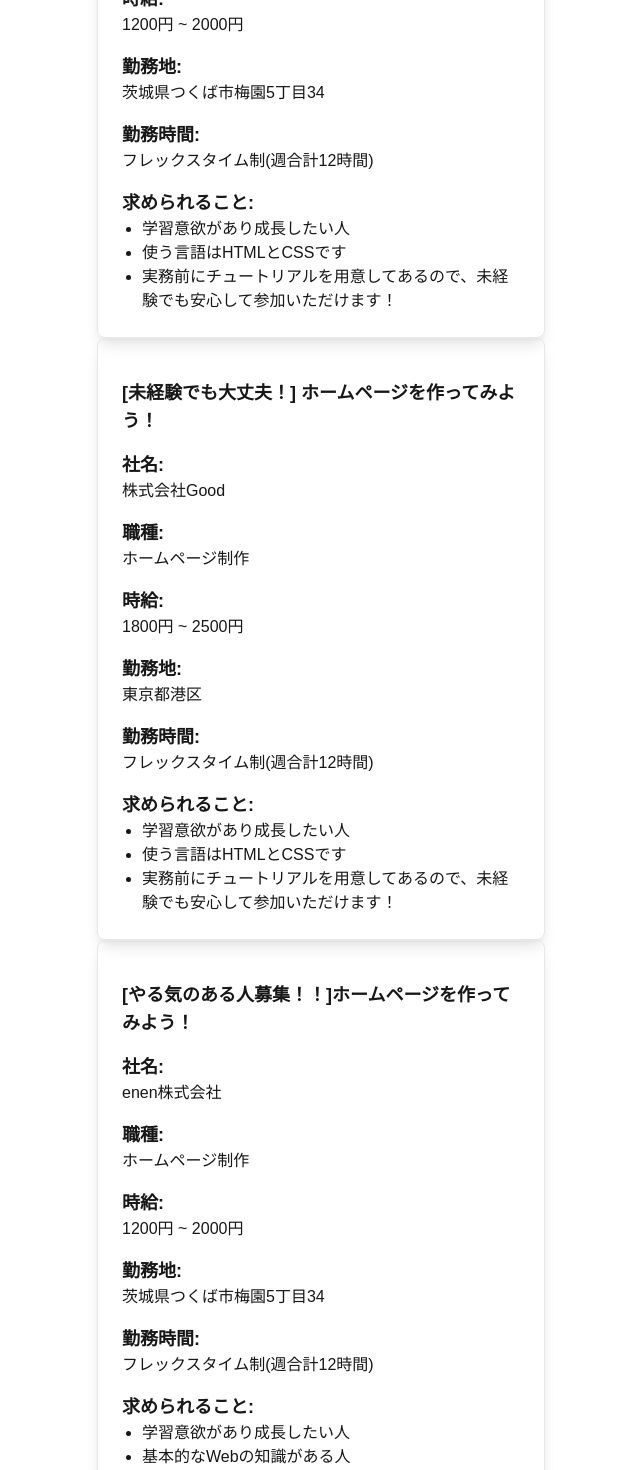
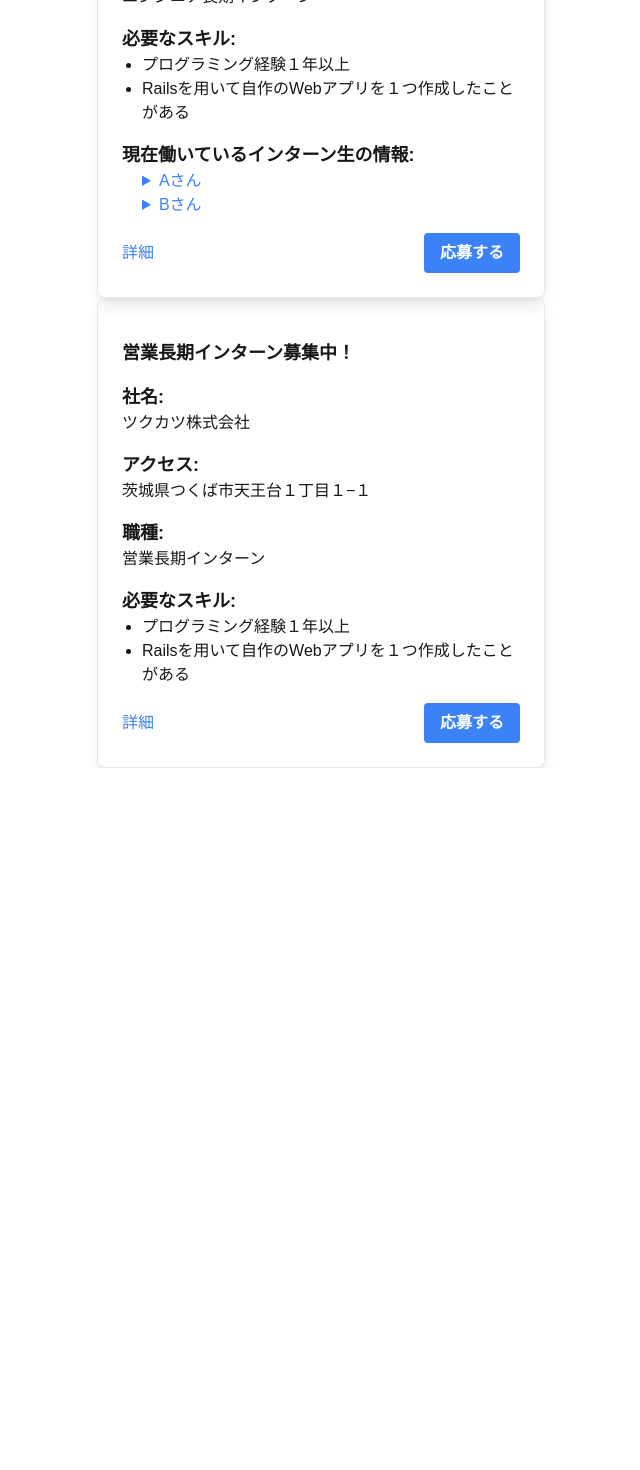
Before and after one commit to hirodesu85/enpit-syukatsu, a Next.js app: page / in a window 1280 px wide. Shown: the part 400-1870 px from the top of the page, without its empty margins (319-959 px from the left). After the commit the page ends 1168 px from the top, so only its background shows below. Built offline with nearby package versions, Linux system fonts and the light colour scheme.

Commit message:
feat: 求人の内容を変更

```diff
--- a/src/app/page.tsx
+++ b/src/app/page.tsx
@@ -1,4 +1,4 @@
-import Link from 'next/link'
+import Link from 'next/link';
 
 export default function Home() {
   return (
@@ -14,35 +14,51 @@
         {/* 会社情報 */}
         <div className="space-y-4">
           <div>
-            <h3 className="font-semibold text-lg">[未経験でも大丈夫！] ホームページを作ってみよう！</h3>
+            <h3 className="font-semibold text-lg">Rails 長期エンジニアインターン募集中！</h3>
           </div>
           <div>
             <h3 className="font-semibold text-lg">社名:</h3>
-            <p>DIC Japan株式会社</p>
+            <p>ツクカツ株式会社</p>
+          </div>
+          <div>
+            <h3 className="font-semibold text-lg">アクセス:</h3>
+            <p>茨城県つくば市天王台１丁目１−１</p>
           </div>
           <div>
             <h3 className="font-semibold text-lg">職種:</h3>
-            <p>ホームページ制作</p>
+            <p>エンジニア長期インターン</p>
           </div>
           <div>
-            <h3 className="font-semibold text-lg">時給:</h3>
-            <p>1200円 ~ 2000円</p>
+            <h3 className="font-semibold text-lg">必要なスキル:</h3>
+            <ul className="list-disc pl-5">
+              <li>プログラミング経験１年以上</li>
+              <li>Railsを用いて自作のWebアプリを１つ作成したことがある</li>
+            </ul>
           </div>
           <div>
-            <h3 className="font-semibold text-lg">勤務地:</h3>
-            <p>茨城県つくば市梅園5丁目34</p>
-          </div>
-          <div>
-            <h3 className="font-semibold text-lg">勤務時間:</h3>
-            <p>フレックスタイム制(週合計12時間)</p>
-          </div>
-          <div>
-            <h3 className="font-semibold text-lg">求められること:</h3>
-            <ul className="list-disc pl-5">
-              <li>学習意欲があり成長したい人</li>
-              <li>使う言語はHTMLとCSSです</li>
-              <li>実務前にチュートリアルを用意してあるので、未経験でも安心して参加いただけます！</li>
-            </ul>
+              <h3 className="font-semibold text-lg">現在働いているインターン生の情報:</h3>
+              <ul className="list-disc pl-5">
+                <details>
+                  <summary className="cursor-pointer text-blue-500 hover:underline">Aさん</summary>
+                  <div className="pl-5">
+                    <p>こちらにAさんの詳細情報が表示されます。</p>
+                  </div>
+                </details>
+                <details>
+                  <summary className="cursor-pointer text-blue-500 hover:underline">Bさん</summary>
+                  <div className="pl-5">
+                    <p>こちらにBさんの詳細情報が表示されます。</p>
+                  </div>
+                </details>
+              </ul>
+            </div>
+          <div className="flex items-center">
+            <Link href="" className="text-blue-500 hover:underline">
+              詳細
+            </Link>
+            <Link href="/application" className="bg-blue-500 hover:bg-blue-700 text-white font-bold py-2 px-4 rounded ml-auto">
+              応募する
+            </Link>
           </div>
         </div>
       </div>
@@ -53,73 +69,34 @@
         {/* 会社情報 */}
         <div className="space-y-4">
           <div>
-            <h3 className="font-semibold text-lg">[未経験でも大丈夫！] ホームページを作ってみよう！</h3>
+            <h3 className="font-semibold text-lg"> 営業長期インターン募集中！</h3>
           </div>
           <div>
             <h3 className="font-semibold text-lg">社名:</h3>
-            <p>株式会社Good</p>
+            <p>ツクカツ株式会社</p>
+          </div>
+          <div>
+            <h3 className="font-semibold text-lg">アクセス:</h3>
+            <p>茨城県つくば市天王台１丁目１−１</p>
           </div>
           <div>
             <h3 className="font-semibold text-lg">職種:</h3>
-            <p>ホームページ制作</p>
+            <p>営業長期インターン</p>
           </div>
           <div>
-            <h3 className="font-semibold text-lg">時給:</h3>
-            <p>1800円 ~ 2500円</p>
-          </div>
-          <div>
-            <h3 className="font-semibold text-lg">勤務地:</h3>
-            <p>東京都港区</p>
-          </div>
-          <div>
-            <h3 className="font-semibold text-lg">勤務時間:</h3>
-            <p>フレックスタイム制(週合計12時間)</p>
-          </div>
-          <div>
-            <h3 className="font-semibold text-lg">求められること:</h3>
+            <h3 className="font-semibold text-lg">必要なスキル:</h3>
             <ul className="list-disc pl-5">
-              <li>学習意欲があり成長したい人</li>
-              <li>使う言語はHTMLとCSSです</li>
-              <li>実務前にチュートリアルを用意してあるので、未経験でも安心して参加いただけます！</li>
+              <li>プログラミング経験１年以上</li>
+              <li>Railsを用いて自作のWebアプリを１つ作成したことがある</li>
             </ul>
           </div>
-        </div>
-      </div>
-      <div className="border rounded-lg p-6 shadow-lg w-full max-w-md">
-        {/* 会社のロゴ */}
-        <div className="flex justify-center mb-4">
-        </div>
-        {/* 会社情報 */}
-        <div className="space-y-4">
-          <div>
-            <h3 className="font-semibold text-lg">[やる気のある人募集！！]ホームページを作ってみよう！</h3>
-          </div>
-          <div>
-            <h3 className="font-semibold text-lg">社名:</h3>
-            <p>enen株式会社</p>
-          </div>
-          <div>
-            <h3 className="font-semibold text-lg">職種:</h3>
-            <p>ホームページ制作</p>
-          </div>
-          <div>
-            <h3 className="font-semibold text-lg">時給:</h3>
-            <p>1200円 ~ 2000円</p>
-          </div>
-          <div>
-            <h3 className="font-semibold text-lg">勤務地:</h3>
-            <p>茨城県つくば市梅園5丁目34</p>
-          </div>
-          <div>
-            <h3 className="font-semibold text-lg">勤務時間:</h3>
-            <p>フレックスタイム制(週合計12時間)</p>
-          </div>
-          <div>
-            <h3 className="font-semibold text-lg">求められること:</h3>
-            <ul className="list-disc pl-5">
-              <li>学習意欲があり成長したい人</li>
-              <li>基本的なWebの知識がある人</li>
-            </ul>
+          <div className="flex items-center">
+            <Link href="" className="text-blue-500 hover:underline">
+              詳細
+            </Link>
+            <Link href="/application" className="bg-blue-500 hover:bg-blue-700 text-white font-bold py-2 px-4 rounded ml-auto">
+              応募する
+            </Link>
           </div>
         </div>
       </div>
```
